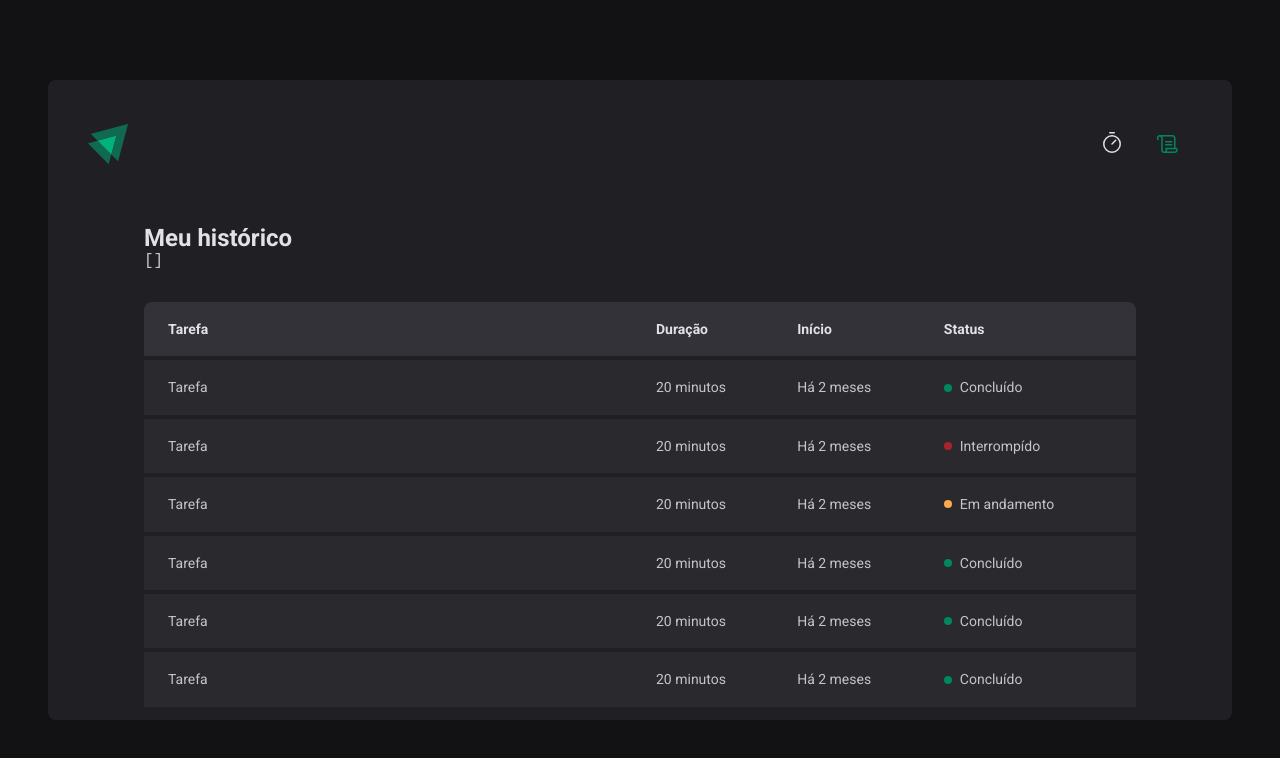
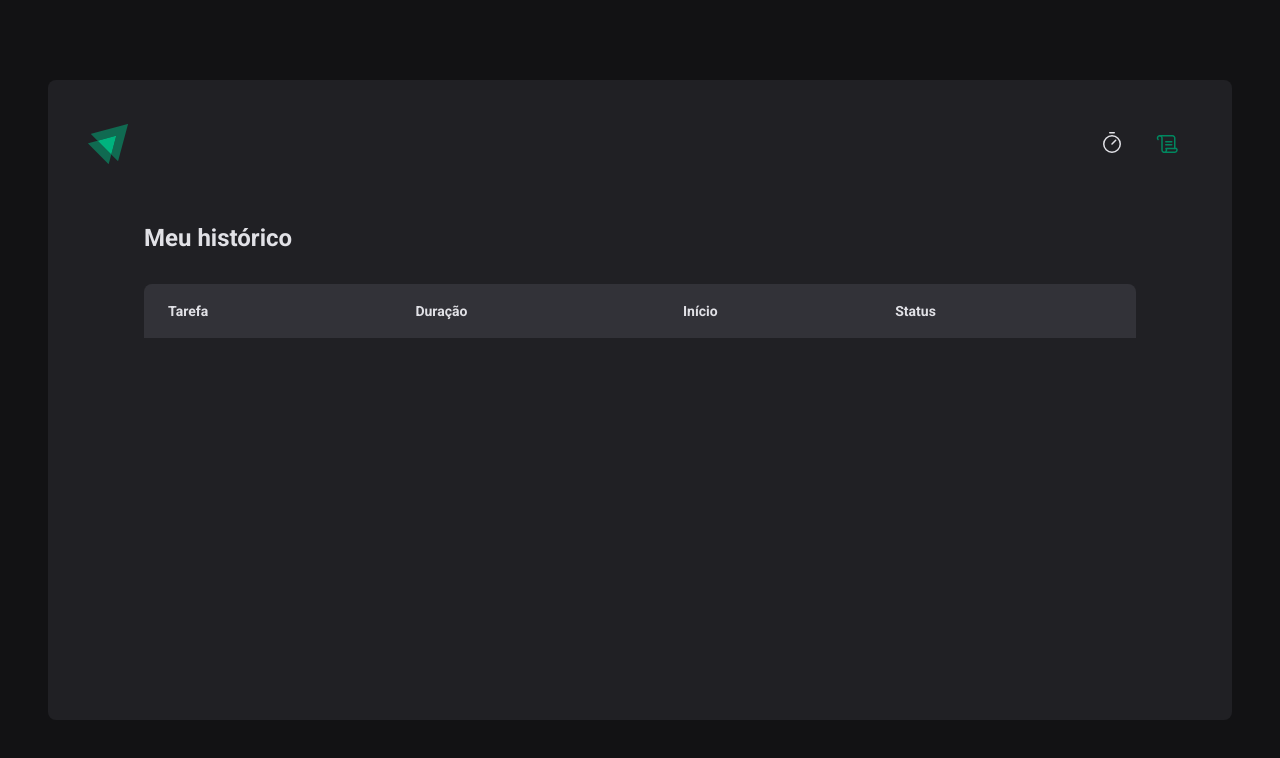
Before and after one commit to lucasbentu/timer-pomodoro, a React (Vite) app: page /history in a window 1280 px wide. Shown: the top 758 px of the page. Built offline with nearby package versions, Linux system fonts and the light colour scheme.

Commit message:
feat: add history list

```diff
--- a/src/pages/History/index.tsx
+++ b/src/pages/History/index.tsx
@@ -8,8 +8,6 @@
   return (
     <HistoryContainer>
       <h1>Meu histórico</h1>
-
-      <pre>{JSON.stringify(cycles)}</pre>
 
       <HistoryList>
         <table>
@@ -23,54 +21,28 @@
           </thead>
 
           <tbody>
-            <tr>
-              <td>Tarefa</td>
-              <td>20 minutos</td>
-              <td>Há 2 meses</td>
-              <td>
-                <Status statusColor="green">Concluído</Status>
-              </td>
-            </tr>
-            <tr>
-              <td>Tarefa</td>
-              <td>20 minutos</td>
-              <td>Há 2 meses</td>
-              <td>
-                <Status statusColor="red">Interrompído</Status>
-              </td>
-            </tr>
-            <tr>
-              <td>Tarefa</td>
-              <td>20 minutos</td>
-              <td>Há 2 meses</td>
-              <td>
-                <Status statusColor="yellow">Em andamento</Status>
-              </td>
-            </tr>
-            <tr>
-              <td>Tarefa</td>
-              <td>20 minutos</td>
-              <td>Há 2 meses</td>
-              <td>
-                <Status statusColor="green">Concluído</Status>
-              </td>
-            </tr>
-            <tr>
-              <td>Tarefa</td>
-              <td>20 minutos</td>
-              <td>Há 2 meses</td>
-              <td>
-                <Status statusColor="green">Concluído</Status>
-              </td>
-            </tr>
-            <tr>
-              <td>Tarefa</td>
-              <td>20 minutos</td>
-              <td>Há 2 meses</td>
-              <td>
-                <Status statusColor="green">Concluído</Status>
-              </td>
-            </tr>
+            {cycles.map((cycles) => {
+              return (
+                <tr key={cycles.id}>
+                  <td>{cycles.task}</td>
+                  <td>{cycles.minutesAmount} minutos</td>
+                  <td>{cycles?.startDate.toISOString()}</td>
+                  <td>
+                    {cycles.finishedDate && (
+                      <Status statusColor="green">Concluído</Status>
+                    )}
+
+                    {cycles.interruptedDate && (
+                      <Status statusColor="red">Interrompido</Status>
+                    )}
+
+                    {!cycles.finishedDate && !cycles.interruptedDate && (
+                      <Status statusColor="yellow">Em andamento</Status>
+                    )}
+                  </td>
+                </tr>
+              )
+            })}
           </tbody>
         </table>
       </HistoryList>
```
